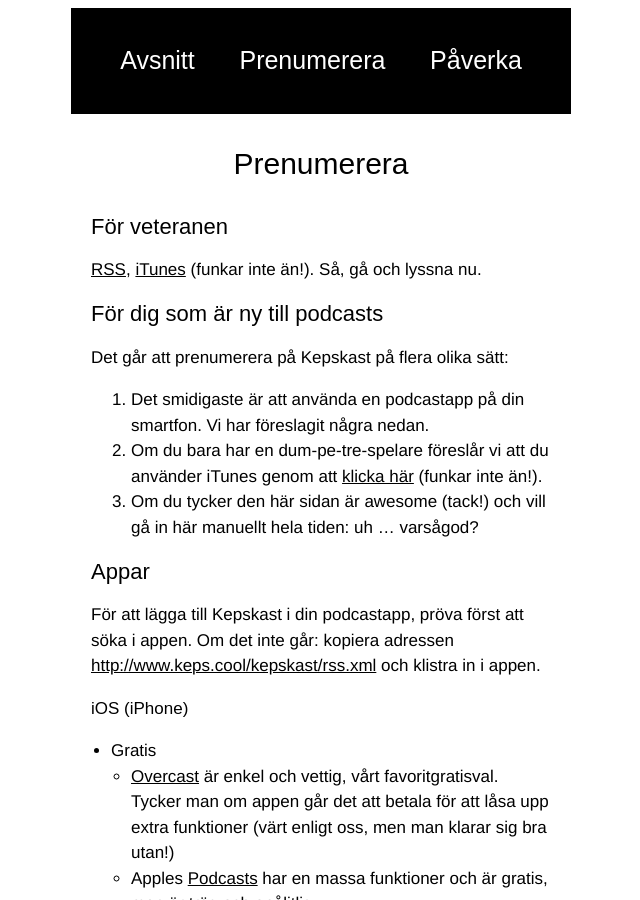
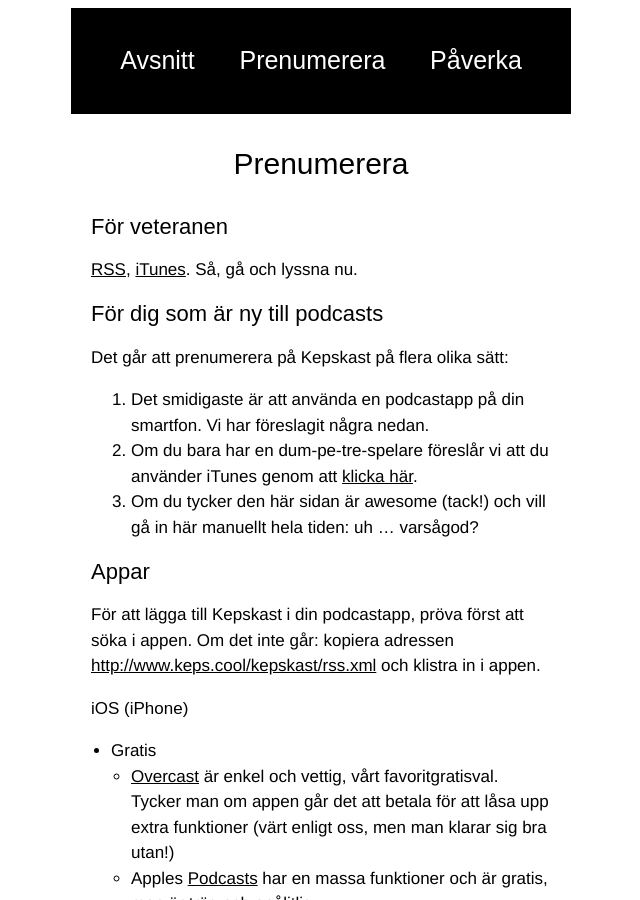
Before and after one commit to keps/keps.github.io, a Jekyll site: the page built from kepskast/prenumerera.markdown, in a window 1280 px wide and 900 px high, scrolled down 520 px. Shown: the whole window, without its empty margins (319-959 px from the left). Built offline with Jekyll 4.4.1, drawn with Linux system fonts in a browser that asks for light colours.

Commit message:
Now on iTunes

```diff
--- a/_config.yml
+++ b/_config.yml
@@ -1,7 +1,7 @@
 url: http://www.keps.cool
 email: kepskast@keps.cool
 podcast_feed_url: http://www.keps.cool/kepskast/rss.xml
-iTunes_url: "#iTunes"
+iTunes_url: https://itunes.apple.com/se/podcast/kepskast/id906258816
 
 permalink: /:categories/:title
 
--- a/kepskast/prenumerera.markdown
+++ b/kepskast/prenumerera.markdown
@@ -7,14 +7,14 @@
 
 ## För veteranen
 
-[RSS]({{ site.podcast_feed_url }}), [iTunes]({{ site.iTunes_url }}) (funkar inte än!). Så, gå och lyssna nu.
+[RSS]({{ site.podcast_feed_url }}), [iTunes]({{ site.iTunes_url }}). Så, gå och lyssna nu.
 
 ## För dig som är ny till podcasts
 
 Det går att prenumerera på Kepskast på flera olika sätt:
 
 1. Det smidigaste är att använda en podcastapp på din smartfon. Vi har föreslagit några nedan.
-2. Om du bara har en dum-pe-tre-spelare föreslår vi att du använder iTunes genom att [klicka här]({{ site.iTunes_url }}) (funkar inte än!).
+2. Om du bara har en dum-pe-tre-spelare föreslår vi att du använder iTunes genom att [klicka här]({{ site.iTunes_url }}).
 3. Om du tycker den här sidan är awesome (tack!) och vill gå in här manuellt hela tiden: uh ... varsågod?
 
 ## Appar
--- a/kepskast/rss.xml
+++ b/kepskast/rss.xml
@@ -7,7 +7,7 @@
 <?xml version="1.0" encoding="UTF-8"?>
 <rss version="2.0" xmlns:itunes="http://www.itunes.com/dtds/podcast-1.0.dtd">
     <channel>
-        <title>Kepskast!</title>
+        <title>Kepskast</title>
         <link>{{ site.url }}/kepskast</link>
         <language>sv</language>
         <copyright>&#xA9; 2014 Keps</copyright>
```
